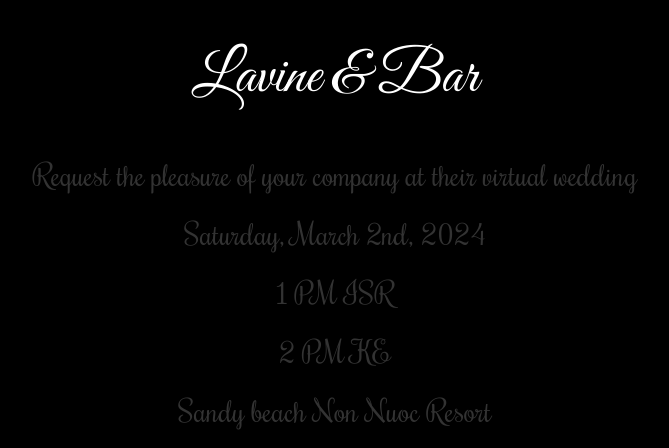
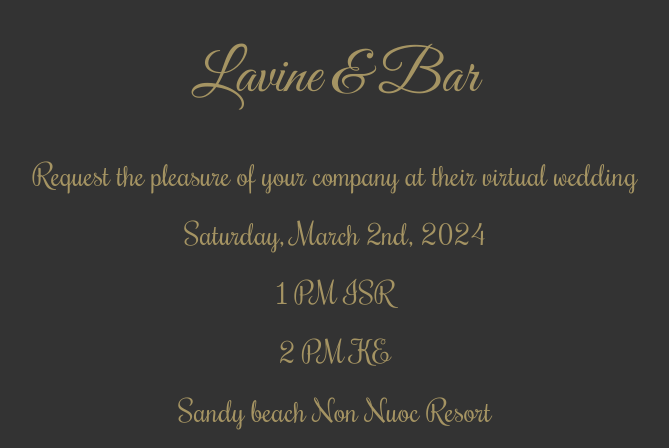
Before and after one commit to AVR-GCC/lavineandbar, a website: page public/index.html in a window 1280 px wide. Shown: the top 448 px of the page, without its empty margins (305-974 px from the left). Drawn offline with Linux system fonts and the light colour scheme.

Commit message:
New colors

```diff
--- a/public/index.html
+++ b/public/index.html
@@ -12,11 +12,10 @@
             font-family: 'Arial', sans-serif;
             text-align: center;
             margin: 40px;
-            background-color: #000;
-            color: #333;
+            background-color: #333;
+            color: #a59463;
         }
         h1 {
-            color: #fff;
             font-size: 60px;
         }
         p {
```
